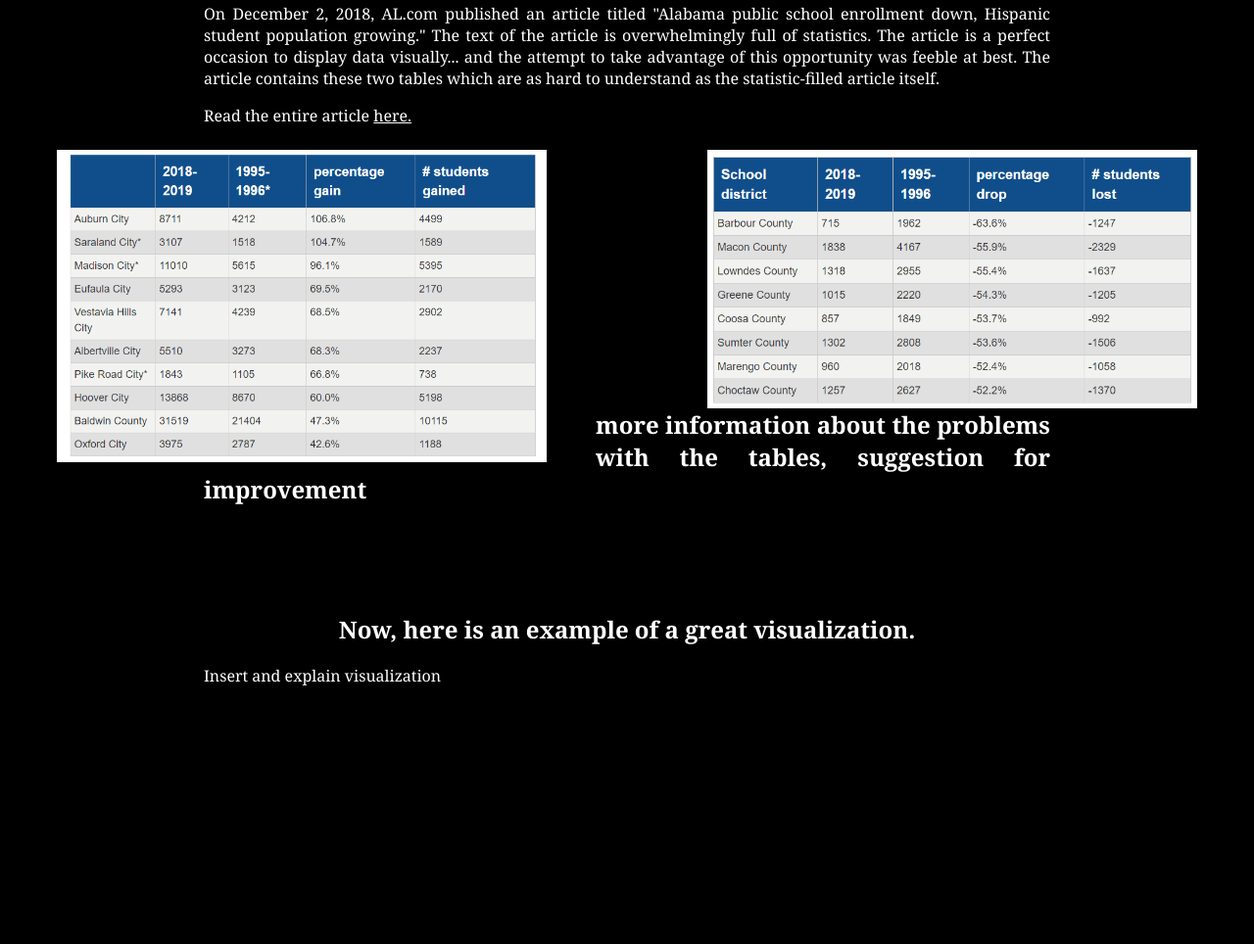
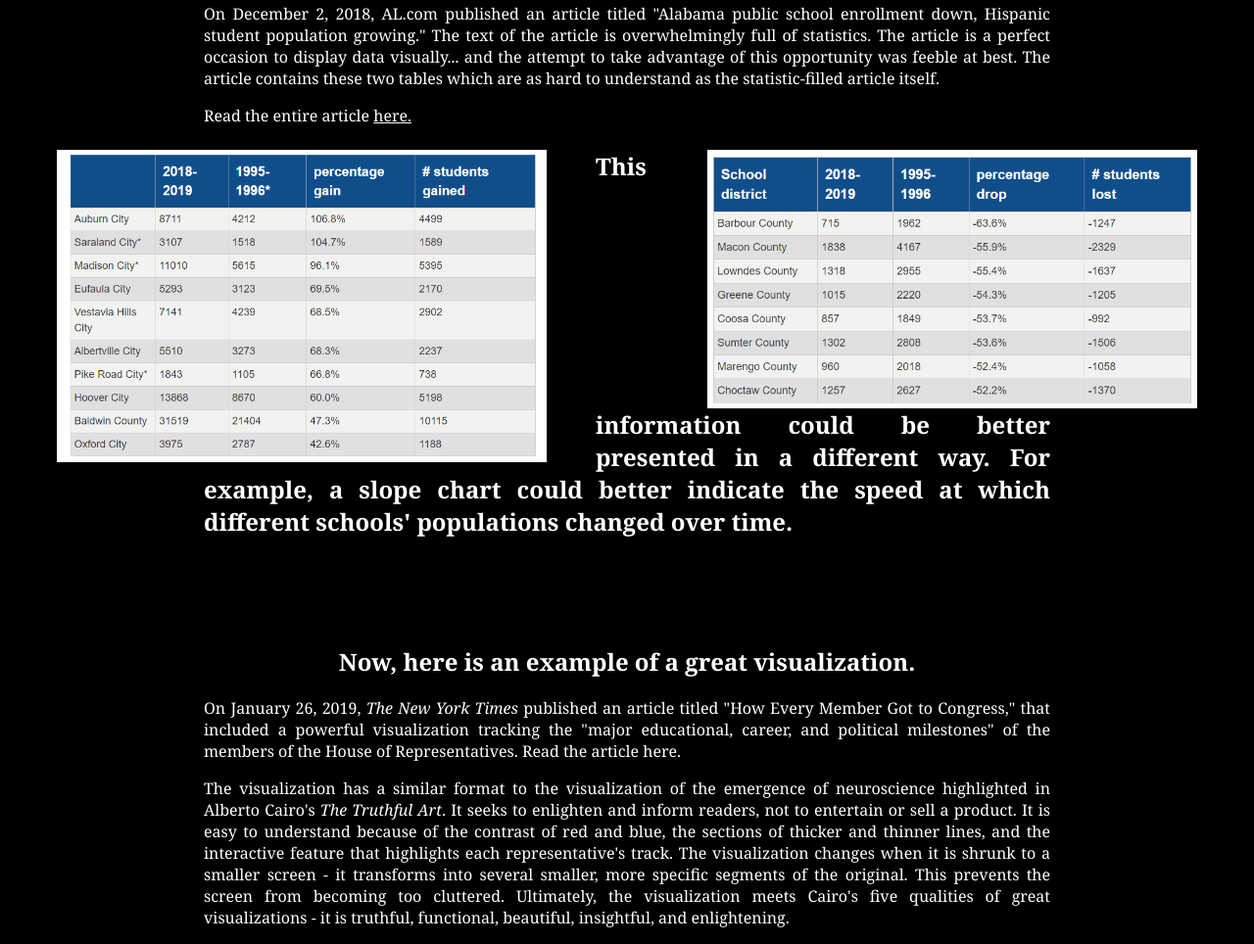
Before and after one commit to ehstowe/GoodVisualization, a plain HTML site: page index.html in a window 1280 px wide. Shown: the part 219-1183 px from the top of the page at 98% size. Before the commit the page ends 936 px from the top, so only its background shows below. Drawn offline with Linux system fonts and the light colour scheme.

Commit message:
Update index.html

```diff
--- a/index.html
+++ b/index.html
@@ -16,12 +16,24 @@
 <h2>
 <img src="visualizations/ALgainstudents.PNG" alt="BadVisualization1" width="500" height="319" align="left" hspace=50px>
 <img src="visualizations/ALloststudents.PNG" alt="BadVisualization2" width="500" height="264" align="right" hspace=50px/>
-<p> more information about the problems with the tables, suggestion for improvement</p>
+<p>This information could be better presented in a different way. For example, a slope chart could better indicate the
+  speed at which different schools' populations changed over time.</p>
   <br>
   <br>
 
   <h2>Now, here is an example of a great visualization.</h2>
-  <p>Insert and explain visualization</p>
+  <p>On January 26, 2019, <i>The New York Times</i> published an article titled "How Every Member Got
+    to Congress," that included a powerful visualization tracking the "major educational, career,
+    and political milestones" of the members of the House of Representatives.
+    Read the article <a href:"https://www.nytimes.com/interactive/2019/01/26/opinion/sunday/paths-to-congress.html">
+    here.</a></p>
+  <p>The visualization has a similar format to the visualization of the emergence of neuroscience
+    highlighted in Alberto Cairo's <i>The Truthful Art</i>. It seeks to enlighten and inform readers, not to
+    entertain or sell a product. It is easy to understand because of the contrast of red and blue,
+    the sections of thicker and thinner lines, and the interactive feature that highlights each
+    representative's track. The visualization changes when it is shrunk to a smaller screen - it transforms into several smaller,
+    more specific segments of the original. This prevents the screen from becoming too cluttered. Ultimately, the visualization
+    meets Cairo's five qualities of great visualizations - it is truthful, functional, beautiful, insightful, and enlightening.</p>
 
   </h2>
 </body>
```
